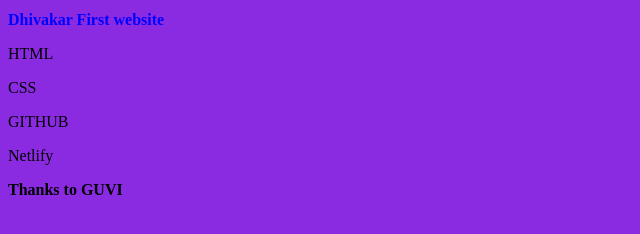
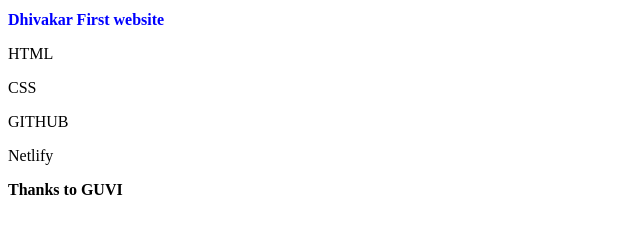
Before and after one commit to Dhivakar1993/1st-website, a plain HTML site: page index.html in a window 1280 px wide. Shown: the whole page, without its empty margins (0-640 px from the left). Drawn offline with Linux system fonts and the light colour scheme.

Commit message:
body style remove

```diff
--- a/index.html
+++ b/index.html
@@ -5,7 +5,7 @@
     <meta name="viewport" content="width=device-width, initial-scale=1.0">
     <title>First website</title>
 </head>
-<body style="background-color: blueviolet;border-radius: 100%;">
+<body>
     <h1 style ="color:Blue;font-size: medium;font-weight: bold;">Dhivakar First website</h1>
     <list list-type="bullet">
         <title>I have used to in this site for:</title>
```
